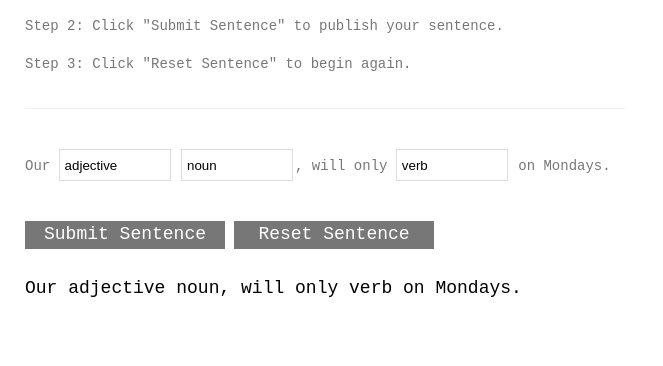
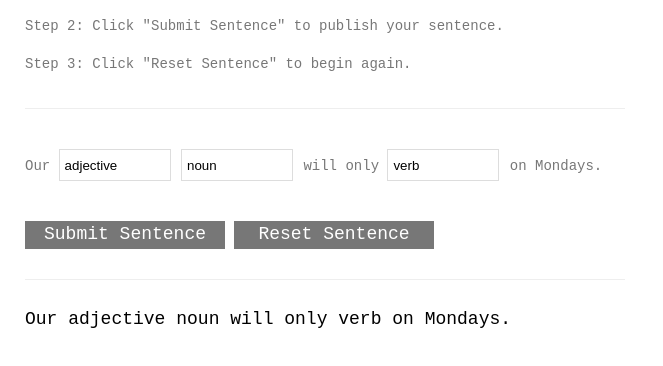
Before and after one commit to daratari22/MadlibsAssignment, a plain HTML site: page madlibs/index.html in a window 1280 px wide. Both pictures are taken after a click on the button "Submit Sentence". Shown: the part 96-462 px from the top of the page, without its empty margins (0-663 px from the left). Drawn offline with Linux system fonts and the light colour scheme.

Commit message:
text update2

```diff
--- a/madlibs/index.html
+++ b/madlibs/index.html
@@ -32,7 +32,7 @@
 		<p>
 			Our
 			<input type="text" name="input1" value="adjective" id="input1" title="adjective">
-			<input type="text" name="input2" value="noun" id="input2" title="noun">,
+			<input type="text" name="input2" value="noun" id="input2" title="noun">
 			will only
 			<input type="text" name="input3" value="verb" id="input3" title="verb">
 			on Mondays.
@@ -53,7 +53,7 @@
 			var input2 = document.getElementById('input2').value;
 			var input3 = document.getElementById('input3').value;
 
-			var story = "Our" +" "+ input1 +" "+ input2 +", "+ "will only" +" "+  input3 +" "+ "on Mondays.";
+			var story = "Our" +" "+ input1 +" "+ input2 +" "+ "will only" +" "+  input3 +" "+ "on Mondays.";
 
 			document.getElementById('story').innerHTML = story;
 		}
--- a/madlibs/styles.css
+++ b/madlibs/styles.css
@@ -110,6 +110,8 @@ table {
 	font-family: monospace;
 	font-size: 18px;
 	margin-top: 30px;
+	border-top: 1px solid #eeeeee;
+	padding-top: 30px;
 }
 
 .wrap input{
```
